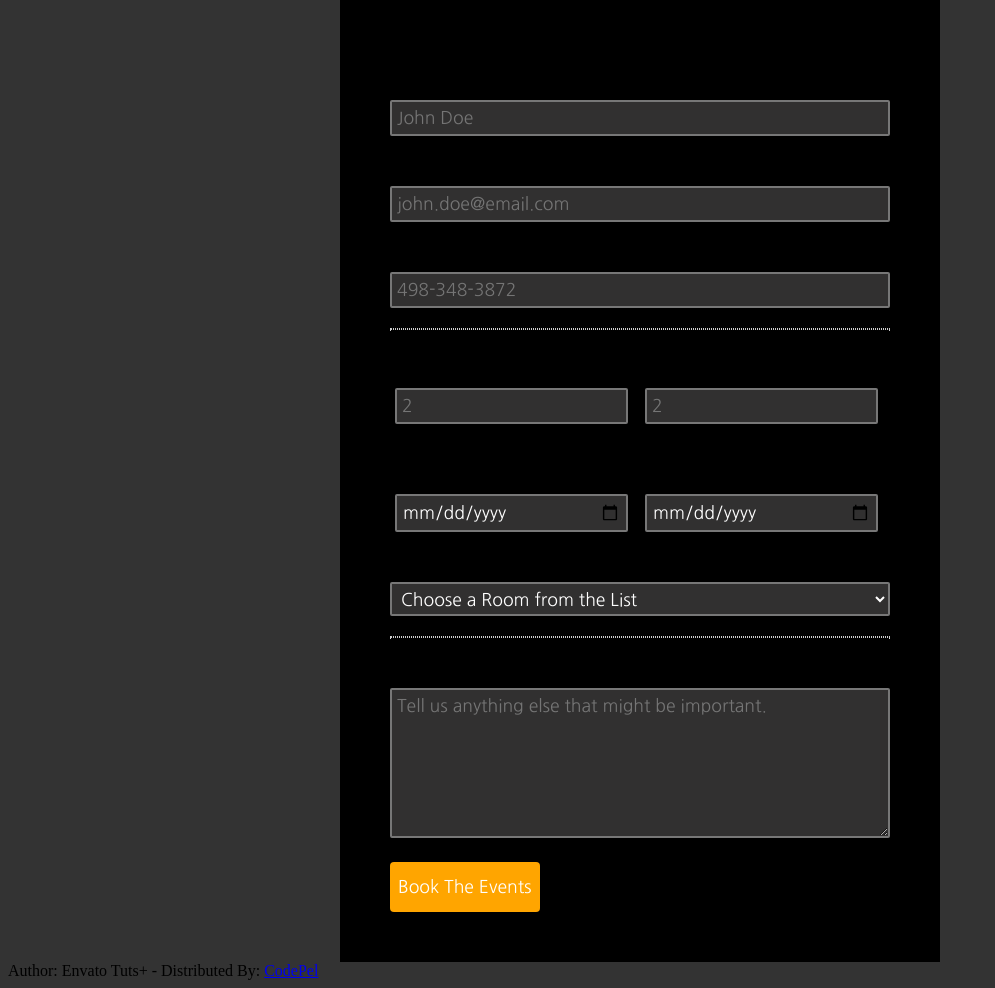
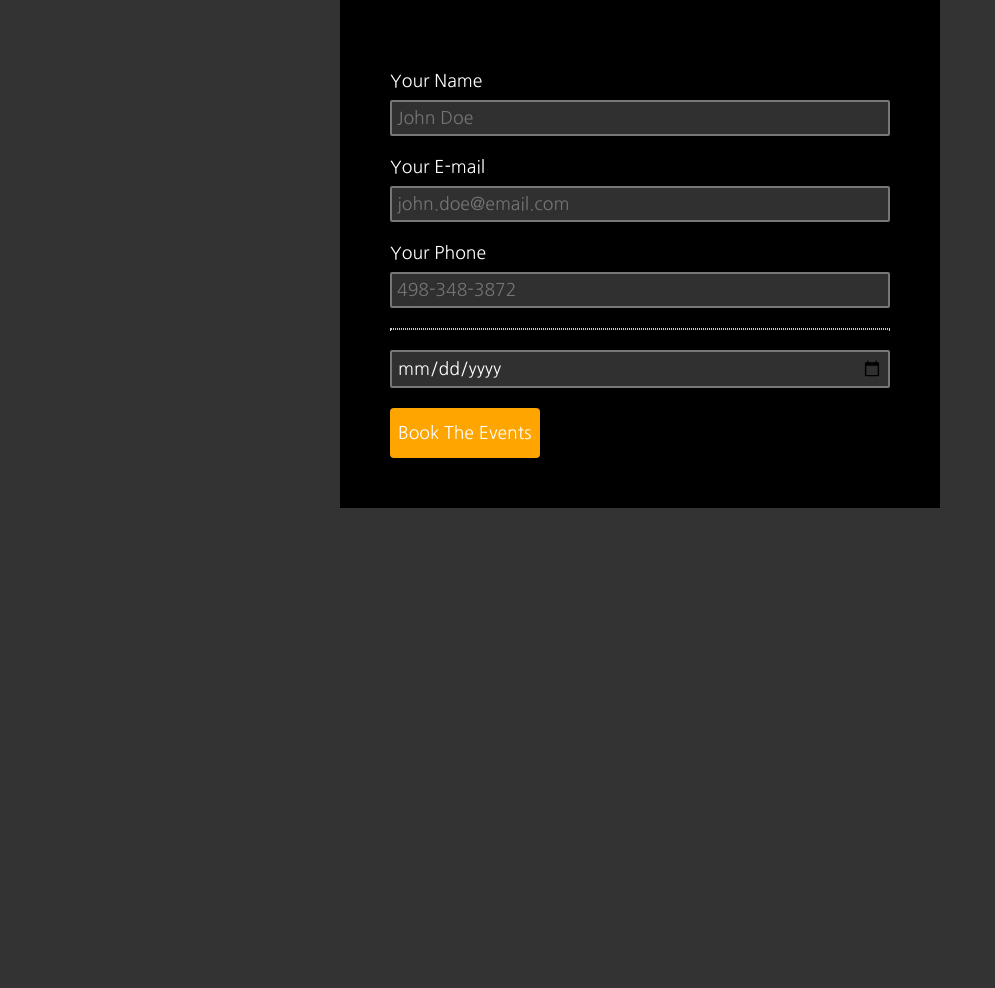
Before and after one commit to humairatabassum/eventify-main, a Django app: page /booking/1/ in a window 1280 px wide. Shown: the part 142-1130 px from the top of the page, without its empty margins (0-995 px from the left). After the commit the page ends 650 px from the top, so only its background shows below. Run offline with Django 4.2, Linux system fonts and the light colour scheme.

Commit message:
final done

```diff
--- a/eventify/urls.py
+++ b/eventify/urls.py
@@ -1,19 +1,4 @@
-"""
-URL configuration for eventify project.
 
-The `urlpatterns` list routes URLs to views. For more information please see:
-    https://docs.djangoproject.com/en/4.2/topics/http/urls/
-Examples:
-Function views
-    1. Add an import:  from my_app import views
-    2. Add a URL to urlpatterns:  path('', views.home, name='home')
-Class-based views
-    1. Add an import:  from other_app.views import Home
-    2. Add a URL to urlpatterns:  path('', Home.as_view(), name='home')
-Including another URLconf
-    1. Import the include() function: from django.urls import include, path
-    2. Add a URL to urlpatterns:  path('blog/', include('blog.urls'))
-"""
 from django.contrib import admin
 from django.urls import path, include
 from django.contrib.staticfiles.storage import staticfiles_storage
--- a/home/urls.py
+++ b/home/urls.py
@@ -11,5 +11,5 @@ urlpatterns = [
     path('birthday', views.birthday, name='birthday'),
     path('concert', views.concert, name='concert'),
     path('corporate', views.corporate, name='corporate'),
-    path('booking/<token>/', views.booking, name='booking'),
+    path('booking/<token>/', views.booking_function, name='booking'),
 ]
--- a/home/views.py
+++ b/home/views.py
@@ -2,7 +2,7 @@ from django.contrib import messages
 from django.db import connection
 from django.shortcuts import redirect, render
 
-from home.models import accounts, events
+from home.models import accounts, booking, events
 
 
 # Create your views here.
@@ -95,5 +95,20 @@ def corporate(request):
     cursor.close()
     return render(request, 'corporate.html', {'allPosts': allPosts})
 
-def booking(request, token):
-    return render(request, 'booking.html')
+def booking_function(request, token):
+    if request.method == 'POST':
+        if request.POST.get('name') and request.POST.get('email') and request.POST.get('phone') and request.POST.get('date'):
+            saveRecord = booking()
+
+            saveRecord.event_id = token
+            saveRecord.name = request.POST.get('name')
+            saveRecord.email = request.POST.get('email')
+            saveRecord.contact = request.POST.get('phone')
+            saveRecord.date = request.POST.get('date')
+            saveRecord.save()
+            messages.success(request,"added successfully !!")
+            return render(request, 'booking.html')
+            # return HttpResponse("added successfully !!")
+
+    else:
+        return render(request, 'booking.html')
--- a/templates/booking.html
+++ b/templates/booking.html
@@ -1,5 +1,6 @@
 <!DOCTYPE html>
 <html lang="en">
+
 <head>
   <meta charset="utf-8">
   <meta name="viewport" content="width=device-width, initial-scale=1">
@@ -9,72 +10,126 @@
   <link rel="stylesheet" href="./css/style.css">
   <!-- Demo CSS (No need to include it into your project) -->
   <link rel="stylesheet" href="./css/demo.css">
-      <link rel='stylesheet' href='https://fonts.googleapis.com/css?family=Nanum+Gothic'>
-      <link rel='stylesheet' href="../static/booking.css">
+  <link rel="stylesheet" href='https://fonts.googleapis.com/css?family=Nanum+Gothic'>
 </head>
+<style>
+  body {
+    background-color: #333;
+  }
+
+  .booking-form {
+    width: 500px;
+    margin: 0 auto;
+    padding: 50px;
+    background: #000000;
+  }
+
+  div.elem-group {
+    margin: 20px 0;
+  }
+
+  div.elem-group.inlined {
+    width: 49%;
+    display: inline-block;
+    float: left;
+    margin-left: 1%;
+  }
+
+  label {
+    display: block;
+    font-family: 'Nanum Gothic';
+    padding-bottom: 8px;
+    font-size: 1.10em;
+  }
+
+  input,
+  select,
+  textarea {
+    background-color: #313030;
+    border-radius: 2px;
+    border: 2px solid #777;
+    box-sizing: border-box;
+    font-size: 1.10em;
+    font-family: 'Nanum Gothic';
+    width: 100%;
+    padding: 5px;
+    color: white;
+  }
+
+  div.elem-group.inlined input {
+    width: 95%;
+    display: inline-block;
+  }
+
+  textarea {
+    height: 150px;
+  }
+
+  hr {
+    border: 1px dotted #ccc;
+  }
+
+  label{
+    color: white;
+  }
+
+  button {
+    height: 50px;
+    background: orange;
+    border: none;
+    color: white;
+    font-size: 1.10em;
+    font-family: 'Nanum Gothic';
+    border-radius: 4px;
+    cursor: pointer;
+    padding: 0 8px;
+  }
+
+  button:hover {
+    background: #e38f30c9;
+  }
+</style>
+
 <body>
   <header class="cd__intro" style="text-align:center ; color: azure">
     <h1> Booking Form </h1>
     <p style="font-size:20px"> Book your event with suitable time </p>
     <div class="cd__action">
-            <a href="https://www.codepel.com/forms/booking-form-html-code-free" title="Back to download and tutorial page" class="cd__btn back">Back to the events if you are confused 😂</a>
+      <a href="https://www.codepel.com/forms/booking-form-html-code-free" title="Back to download and tutorial page"
+        class="cd__btn back">Back to the events if you are confused 😂</a>
     </div>
   </header>
   <!--$%adsense%$-->
   <main class="cd__main">
     <!-- Start DEMO HTML (Use the following code into your project)-->
-         <form class="booking-form" action="#" method="post">
+    <form class="booking-form" action="" method="post">
+        {% csrf_token %}
       <div class="elem-group">
         <label for="name">Your Name</label>
-    <input type="text" id="name" name="visitor_name" placeholder="John Doe" pattern=[A-Z\\sa-z]{3,20} required>
+        <input type="text" id="name" name="name" placeholder="John Doe"  required>
       </div>
       <div class="elem-group">
         <label for="email">Your E-mail</label>
-    <input type="email" id="email" name="visitor_email" placeholder="john.doe@email.com" required>
+        <input type="email" id="email" name="email" placeholder="john.doe@email.com" required>
       </div>
       <div class="elem-group">
         <label for="phone">Your Phone</label>
-    <input type="tel" id="phone" name="visitor_phone" placeholder="498-348-3872" pattern=(\\d{3})-?\\s?(\\d{3})-?\\s?(\\d{4}) required>
-  </div>
-  <hr>
-  <div class="elem-group inlined">
-    <label for="adult">Adults</label>
-    <input type="number" id="adult" name="total_adults" placeholder="2" min="1" required>
-  </div>
-  <div class="elem-group inlined">
-    <label for="child">Children</label>
-    <input type="number" id="child" name="total_children" placeholder="2" min="0" required>
-  </div>
-  <div class="elem-group inlined">
-    <label for="checkin-date">Check-in Date</label>
-    <input type="date" id="checkin-date" name="checkin" required>
-  </div>
-  <div class="elem-group inlined">
-    <label for="checkout-date">Check-out Date</label>
-    <input type="date" id="checkout-date" name="checkout" required>
-  </div>
-  <div class="elem-group">
-    <label for="room-selection">Select Room Preference</label>
-    <select id="room-selection" name="room_preference" required>
-        <option value="">Choose a Room from the List</option>
-        <option value="connecting">Connecting</option>
-        <option value="adjoining">Adjoining</option>
-        <option value="adjacent">Adjacent</option>
-    </select>
+        <input type="tel" id="phone" name="phone" placeholder="498-348-3872" required>
       </div>
       <hr>
       <div class="elem-group">
-    <label for="message">Anything Else?</label>
-    <textarea id="message" name="visitor_message" placeholder="Tell us anything else that might be important." required></textarea>
+        <input type="date" id="checkin-date" name="date" required>
       </div>
+      <div>
         <button type="submit">Book The Events</button>
+      </div>
+
     </form>
     <!-- END EDMO HTML (Happy Coding!)-->
   </main>
-      <footer class="cd__credit">Author: Envato Tuts+ - Distributed By: <a title="Free web design code & scripts" href="https://www.codepel.com?source=demo-page" target="_blank">CodePel</a></footer>
 
-      <!-- Script JS -->
-      <script src="./js/script.js"></script>
-      <!--$%analytics%$-->
+
+
 </body>
+
 </html>
```
Also changed, not shown: home/models.py (+2 -5 lines), templates/home.html (+16 -2 lines), home/migrations/0002_rename_event_location_booking_event_id_and_more.py (added), home/migrations/0003_alter_booking_contact.py (added). Lines whose indentation alone changed are shown as unchanged.
